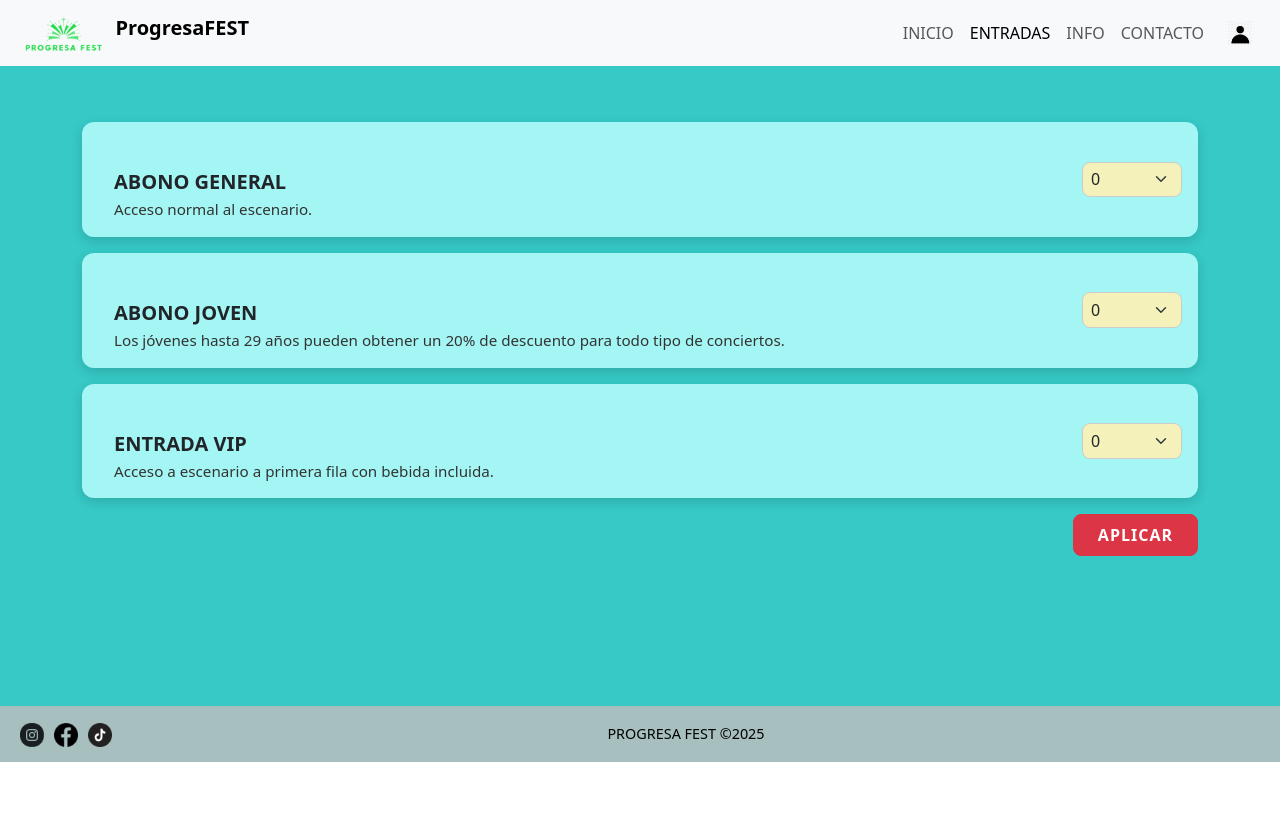
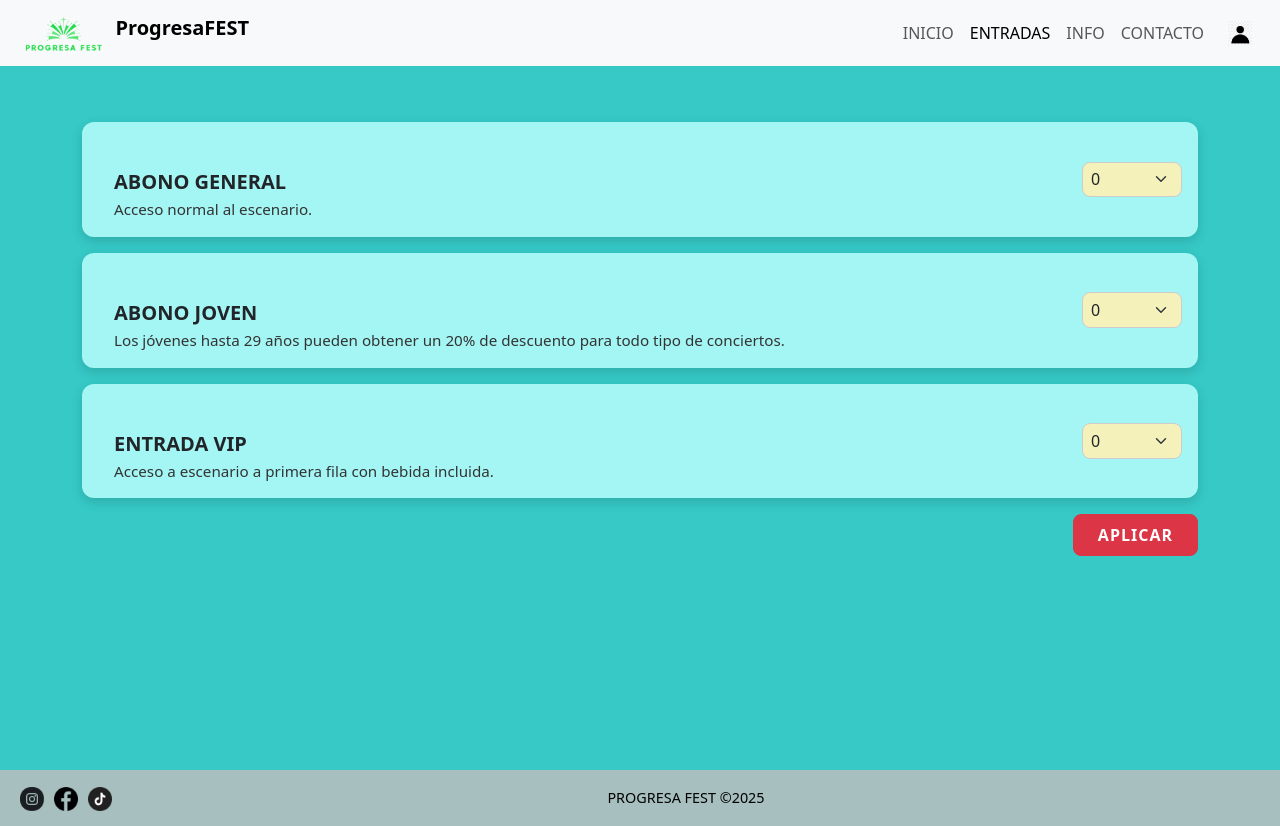
Before and after one commit to Stanis-Kalynovskyi/ProyectoStanisPablo, an Angular app in the folder Progresa-Fest/: page /entradas in a window 1280 px wide. Before the commit the page ends 800 px from the top, so only its background shows below. Built offline with nearby package versions, Linux system fonts and the light colour scheme.

Commit message:
css arreglo

```diff
--- a/Progresa-Fest/src/app/componentes/entradas/entradas.component.css
+++ b/Progresa-Fest/src/app/componentes/entradas/entradas.component.css
@@ -2,7 +2,7 @@
 :host {
     display: block;
     background-color: #36C9C6;
-    min-height: 80vh;
+    min-height: 88vh;
     padding: 2rem;
   }
 
--- a/Progresa-Fest/src/app/componentes/info/info.component.css
+++ b/Progresa-Fest/src/app/componentes/info/info.component.css
@@ -2,7 +2,7 @@
 :host {
     display: flex;
     flex-direction: column;
-    min-height: 80vh;
+    min-height: 88vh;
     background-color: #38c6c0;
     margin: 0;
     padding: 0;
```
